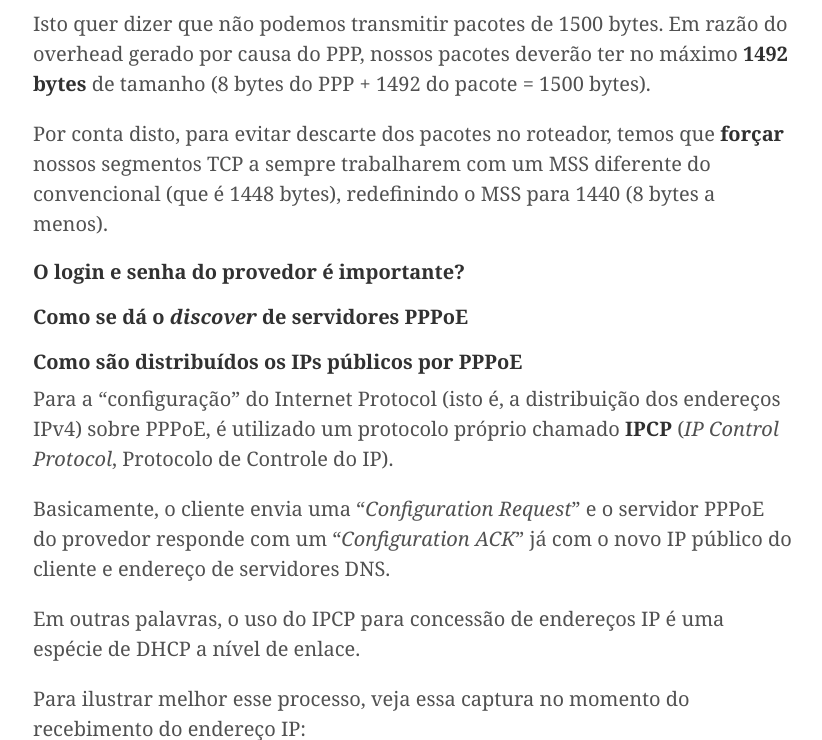
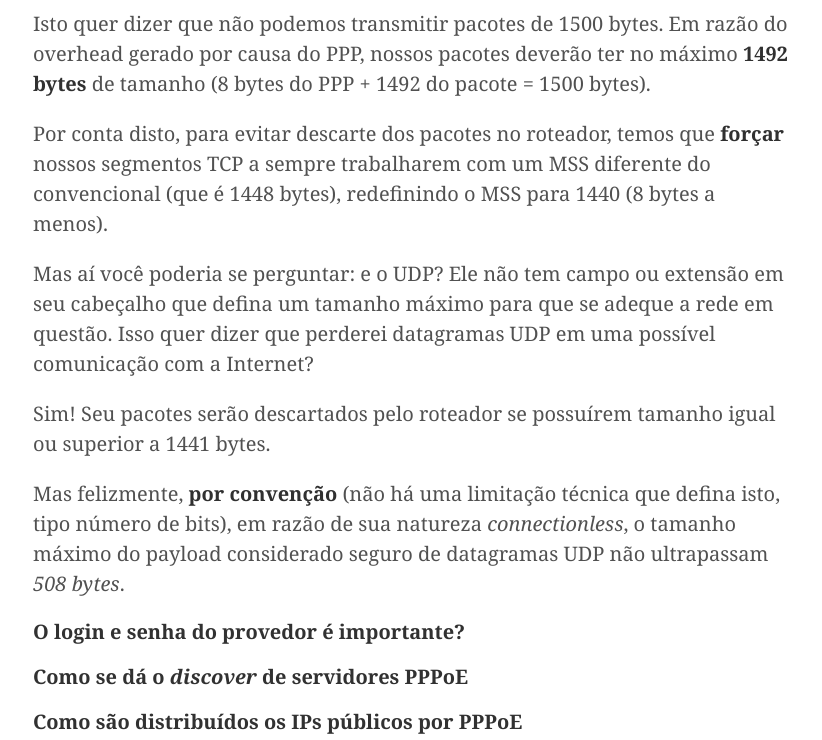
Before and after one commit to Kingm0b/jekyll-minimal-theme, a Jekyll site: the page built from _posts/2016-12-25-debian-pppoe.md, in a window 1280 px wide and 900 px high, scrolled down 5574 px, cut to the strip 0-740 px from the top of the window. Shown: the whole strip, without its empty margins (227-1049 px from the left). Built offline with Jekyll 4.4.1, drawn with Linux system fonts in a browser that asks for light colours.

Commit message:
Add files via upload

```diff
--- a/_posts/2016-12-25-debian-pppoe.md
+++ b/_posts/2016-12-25-debian-pppoe.md
@@ -172,6 +172,12 @@ Isto quer dizer que não podemos transmitir pacotes de 1500 bytes. Em razão do
 
 Por conta disto, para evitar descarte dos pacotes no roteador, temos que **forçar** nossos segmentos TCP a sempre trabalharem com um MSS diferente do convencional (que é 1448 bytes), redefinindo o MSS para 1440 (8 bytes a menos).
 
+Mas aí você poderia se perguntar: e o UDP? Ele não tem campo ou extensão em seu cabeçalho que defina um tamanho máximo para que se adeque a rede em questão. Isso quer dizer que perderei datagramas UDP em uma possível comunicação com a Internet?
+
+Sim! Seu pacotes serão descartados pelo roteador se possuírem tamanho igual ou superior a 1441 bytes.
+
+Mas felizmente, **por convenção** (não há uma limitação técnica que defina isto, tipo número de bits), em razão de sua natureza *connectionless*, o tamanho máximo do payload considerado seguro de datagramas UDP não ultrapassam *508 bytes*.
+
 #### O login e senha do provedor é importante?
 
 #### Como se dá o *discover* de servidores PPPoE
```
